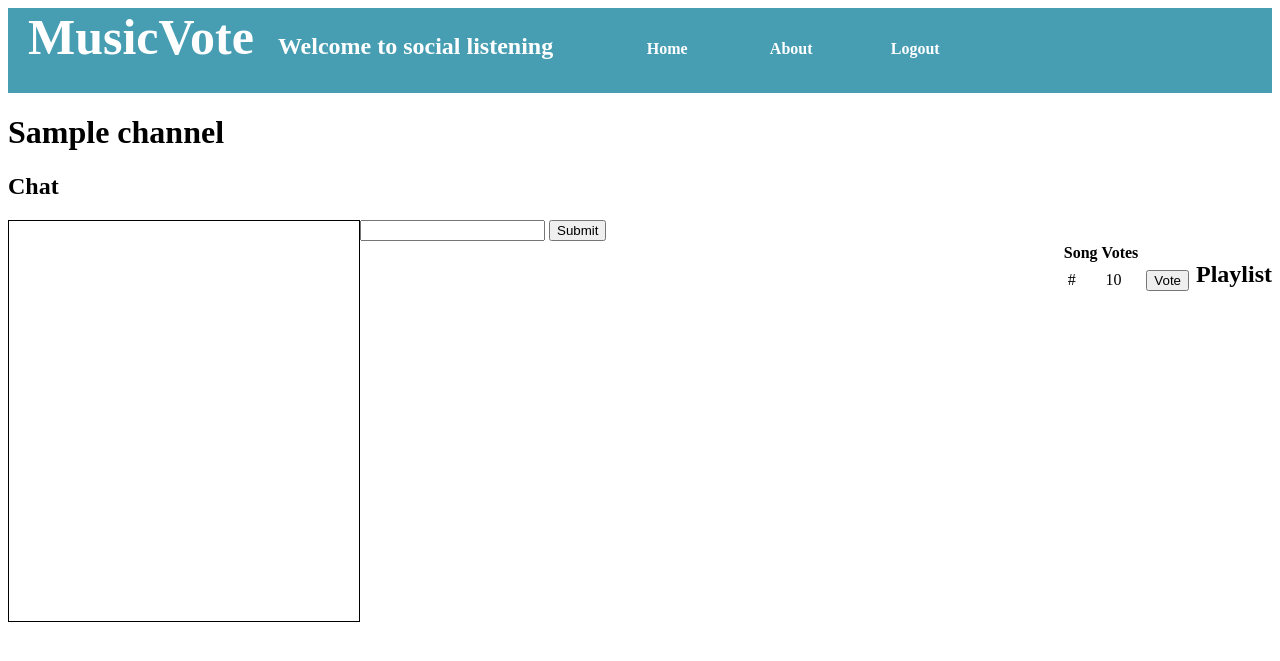
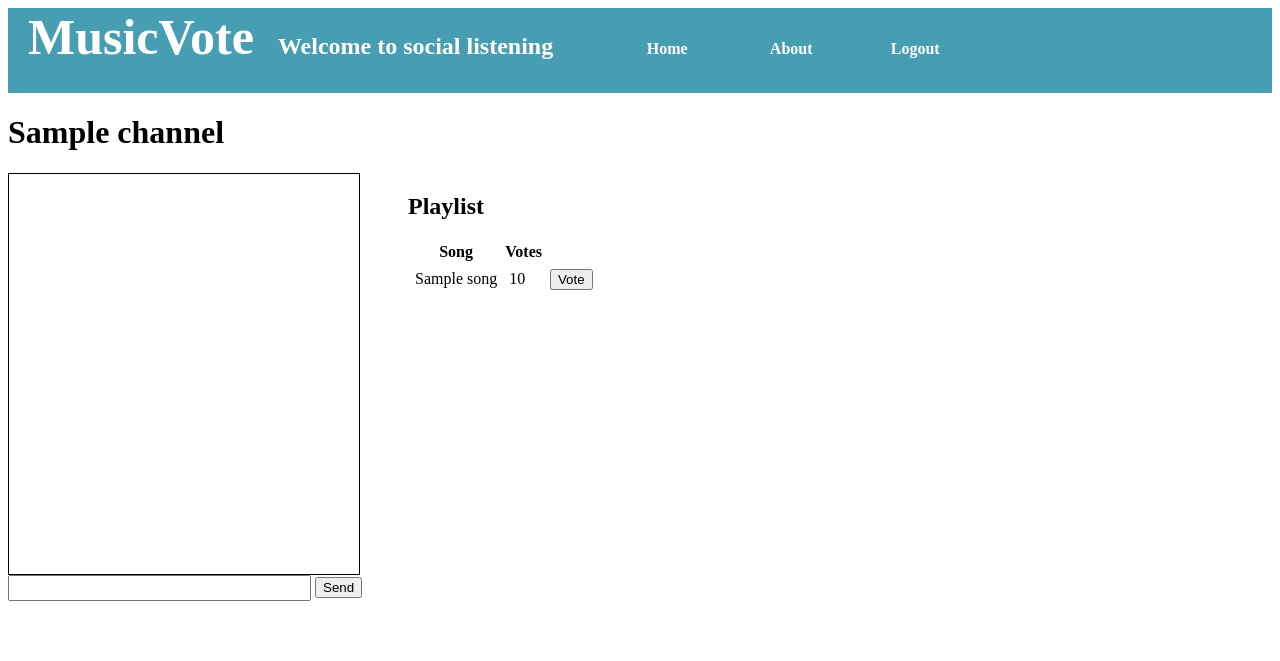
Before and after one commit to lwalter/MusicVote, a Django app: template MusicVoteApp/templates/MusicVoteApp/musicchannel.html in a window 1280 px wide. Shown: the top 661 px of the page. Run offline with Django 3.2, Linux system fonts and the light colour scheme; the template is opened without the code that fills it: most values are stand-ins (such as "Sample title", 1, 10 or a date in 2020).

Commit message:
Chat completed however could spruce up the chat window a bit. Added logic to retrieve video title for playlist element. Cleaned up some random bugs.

```diff
--- a/MusicVoteApp/static/MusicVoteApp/musicChannelLib.js
+++ b/MusicVoteApp/static/MusicVoteApp/musicChannelLib.js
@@ -5,6 +5,7 @@
     $(document).ready(function() {
         musicchannelId = document.getElementById("channel-title").getAttribute("data-channel-id");
         vidId = document.getElementById("player").getAttribute("data-video-id")
+        scrollChat();
 
         $(".voteBtn").click(function() {
             $.post('/vote/',
@@ -17,10 +18,22 @@
 
         $("#submit-message").click(function() {
             $.post('/send_message/',
-                    {'musicchannel': musicchannelId, 'message': $("#new-message-input").val()});
+                {'musicchannel': musicchannelId, 'message': $("#new-message-input").val()},
+                function(data) {
+                    document.getElementById('chatlist').innerHTML += data.message;
+                    scrollChat();
+                });
+        });
+
+        $("#new-message-input").keypress(function(event) {
+            if (event.keyCode == 13) {
+                $(this).parent().find("button:eq(0)").trigger("click");
+                $(this).val("");
+            }
         });
 
         window.onYouTubeIframeAPIReady = function()  {
+            if (vidId) {
                 player = new YT.Player('player', {
                                         height: '390',
                                         width: '640',
@@ -30,8 +43,14 @@
                                             'onStateChange': onPlayerStateChange
                                             }
                                         });
+            }
         };
     });
+
+    function scrollChat() {
+        var chatbox = document.getElementById('chatbox');
+        chatbox.scrollTop = chatbox.scrollHeight;
+    }
 
     function onPlayerStateChange(event) {
         if (event.data == 0) {
@@ -44,11 +63,17 @@
     }
 
     function getNextSong() {
+        /*
+        TODO: need to remove the row from the playlist
+        var row = document.getElementById("playlist-row-");
+        row.parent.removeChild(row);
+        */
         $.get('/get_next_song/',
                 {'musicchannel': musicchannelId,
                  'song': vidId},
                  function(data) {
                     if (data.song_to_play != "") {
+                        vidId = data.song_to_play;
                         player.loadVideoById(data.song_to_play);
                     }
                  });
@@ -61,7 +86,8 @@
                 data: {'musicchannel': musicchannelId},
                 type: 'GET',
                 success: function(data) {
-                    document.getElementById('#chatlist').innerHTML = data.messages;
+                    document.getElementById('chatlist').innerHTML = data.messages;
+                    scrollChat();
                 },
                 dataType: 'json',
                 complete: poll,
--- a/MusicVoteApp/static/MusicVoteApp/style.css
+++ b/MusicVoteApp/static/MusicVoteApp/style.css
@@ -51,33 +51,31 @@
     list-style-type: none;
 }
 
+#channel-page {
+    display: inline-block;
+}
+
+#playlist {
+    display: inline-block;
+}
+
 #song-list table {
-    float: right;
+    display: inline-block;
     position: relative;
     list-style-type: none;
 }
 
-#song-list div {
-    background: #eee8e8;
+td {
+    padding: 5px;
 }
 
 #video div {
     float: left;
-    position: relative;
 }
 
-#playlist div {
-    float: right;
-    position: relative;
-}
-
-#playlist h2 {
-    float: right;
-    position: relative;
-}
-
-#add-song div {
-    float: right;
+#chatarea {
+    width: 400px;
+    float: left;
 }
 
 #chatbox {
@@ -92,6 +90,12 @@
     padding-right: 100px;
 }
 
-td {
-    padding: 5px;
+#chatlist {
+    float: left;
+    list-style-type: none;
 }
+
+#new-message-input {
+    height: 20px;
+    width: 295px;
+}
--- a/MusicVoteApp/templates/MusicVoteApp/base.html
+++ b/MusicVoteApp/templates/MusicVoteApp/base.html
@@ -1,5 +1,6 @@
 <!DOCTYPE html>
 {% load static %}
+<link rel="shortcut icon" type="image/png" href="{% static 'MusicVoteApp/favicon.ico' %}"/>
 <link rel="stylesheet" type="text/css" href="{% static 'MusicVoteApp/style.css' %}" />
 <script src="{% static 'MusicVoteApp/jquery-1.11.2.min.js' %}"></script>
 <html>
--- a/MusicVoteApp/templates/MusicVoteApp/musicchannel.html
+++ b/MusicVoteApp/templates/MusicVoteApp/musicchannel.html
@@ -10,25 +10,22 @@
         <h1 id="channel-title" data-channel-id="{{ channel.id }}">{{ channel.channel_name }}</h1>
     </div>
     <div id="chatarea">
-        <h2>Chat</h2>
         <div id="chatbox">
+            <ul id="chatlist">
                 {% if messages %}
-            <ul id="chatlist">
                     {% for message in messages %}
-                <li>[{{ message.posted_by }}]: {{ message.message_text }}</li>
+                    <li>{{ message.posted_by }}: {{ message.message_text }}</li>
                     {% endfor %}
+                {% endif %}
             </ul>
-            {% endif %}
         </div>
         <input type="text" id="new-message-input" />
-        <button type="button" id="submit-message">Submit</button>
+        <button type="button" id="submit-message">Send</button>
     </div>
-    {% if song_to_play %}
     <div id="player" data-video-id="{{ song_to_play.video_id }}"></div>
-    {% endif %}
+    <div id="playlist">
+        <h2 id="playlist-title">Playlist</h2>
         {% if songs %}
-    <div id="playlist">
-        <h2 id="playlist">Playlist</h2>
         <div id="song-list">
             <table>
                 <tr>
@@ -36,24 +33,22 @@
                     <th>Votes</th>
                 </tr>
                 {% for song in songs %}
-                    <tr>
-                        <td>{{ song.song_url }}</td>
+                    <tr id="playlist-row-{{ song.id }}">
+                        <td>{{ song.title }}</td>
                         <td id="song-votes-{{ song.id }}">{{ song.votes }}</td>
                         <td><button type="button" class="voteBtn" data-song-id="{{ song.id }}">Vote</button></td>
                     </tr>
                 {% endfor %}
             </table>
         </div>
-    </div>
         {% endif %}
         {% if is_owner %}
-    <div id="add-song">
             <form method="post" action="/musicchannel/{{ channel.slug }}/">
                 {% csrf_token %}
                 {{ new_song_form.as_p }}
                 <input type="submit" name="submit" value="Add song" />
             </form>
+        {% endif %}
     </div>
-    {% endif %}
 </body>
 {% endblock %}
--- a/MusicVoteApp/templates/MusicVoteApp/register.html
+++ b/MusicVoteApp/templates/MusicVoteApp/register.html
@@ -1,4 +1,5 @@
 {% extends "MusicVoteApp/base.html" %}
+{% load static %}
 {% block content %}
     <h2>Register an account</h2>
     {% if registered %}
--- a/requirements.txt
+++ b/requirements.txt
@@ -1 +1,2 @@
 Django==1.7.5
+xmltodict==0.9.2
```
Also changed, not shown: MusicVoteApp/models.py (+22 -5 lines), MusicVoteApp/templates/MusicVoteApp/login.html (+4 -4 lines), MusicVoteApp/views.py (+2 -7 lines), MusicVoteApp/static/MusicVoteApp/favicon.ico (added). Lines whose indentation alone changed are shown as unchanged.
